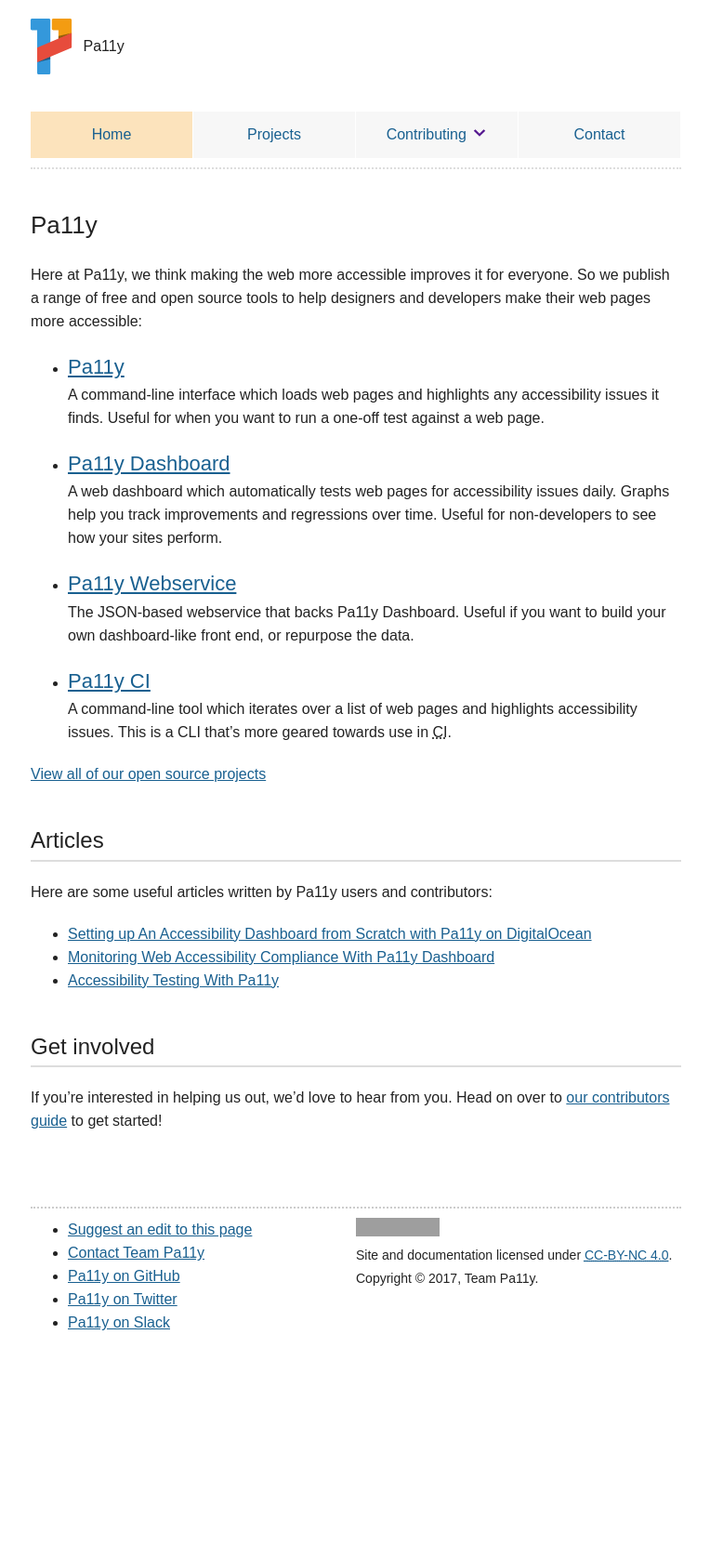
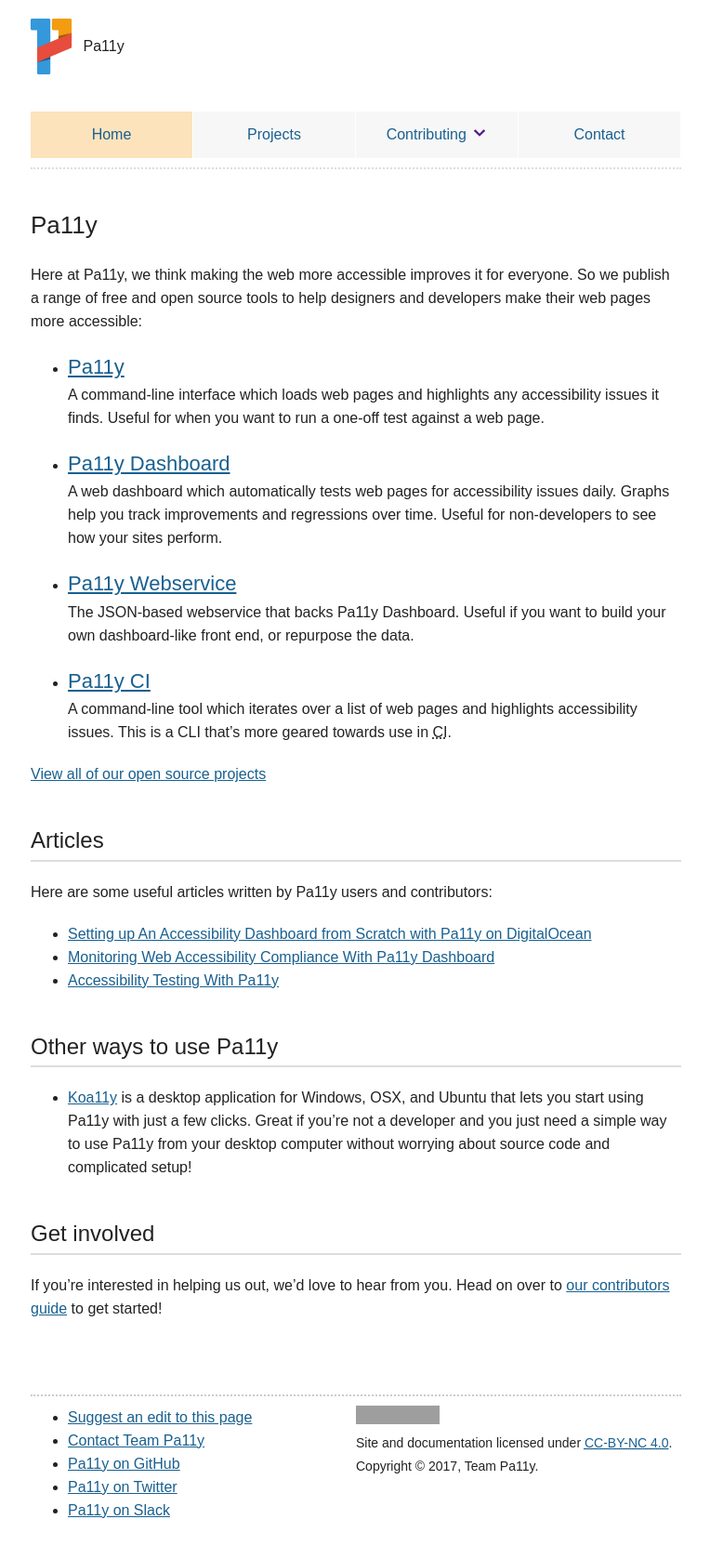
Before and after one commit to pa11y/pa11y.github.io, a Jekyll site: the page built from pages/home.md, in a window 1280 px wide. Shown: the whole page at 93% size, without its empty margins (257-1021 px from the left). Built offline with Jekyll 4.4.1, drawn with Linux system fonts in a browser that asks for light colours; before the commit the page ends 1475 px from its top, so only the background shows below that; grey boxes are pictures that could not be loaded.

Commit message:
Add Koa11y to the homepage (#63)
* add Koa11y to home page

* change formatting as the heading didnt work :(

```diff
--- a/pages/home.md
+++ b/pages/home.md
@@ -33,6 +33,11 @@ Here are some useful articles written by Pa11y users and contributors:
   - [Accessibility Testing With Pa11y](http://cruft.io/posts/accessibility-testing-with-pa11y/)
 
 
+## Other ways to use Pa11y
+
+  - [Koa11y] is a desktop application for Windows, OSX, and Ubuntu that lets you start using Pa11y with just a few clicks. Great if you're not a developer and you just need a simple way to use Pa11y from your desktop computer without worrying about source code and complicated setup!
+
+
 ## Get involved
 
 If you're interested in helping us out, we'd love to hear from you. Head on over to [our contributors guide][contributors] to get started!
@@ -40,6 +45,7 @@ If you're interested in helping us out, we'd love to hear from you. Head on over
 
 
 [contributors]: /contributing/
+[koa11y]: http://thejaredwilcurt.github.io/Koa11y/
 [pa11y]: https://github.com/pa11y/pa11y
 [pa11y ci]: https://github.com/pa11y/ci
 [pa11y dashboard]: https://github.com/pa11y/dashboard
```
